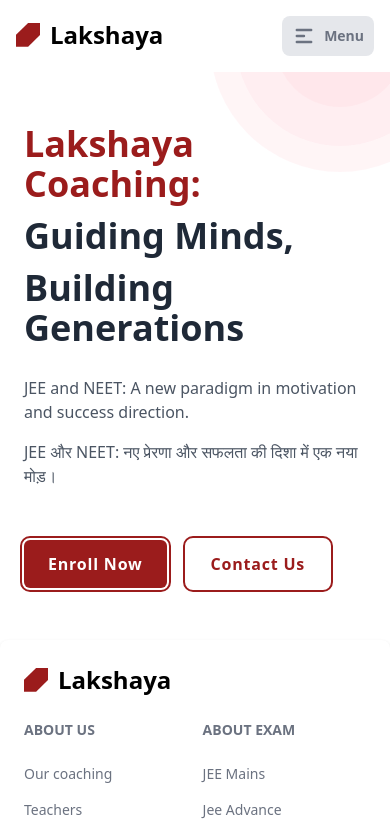
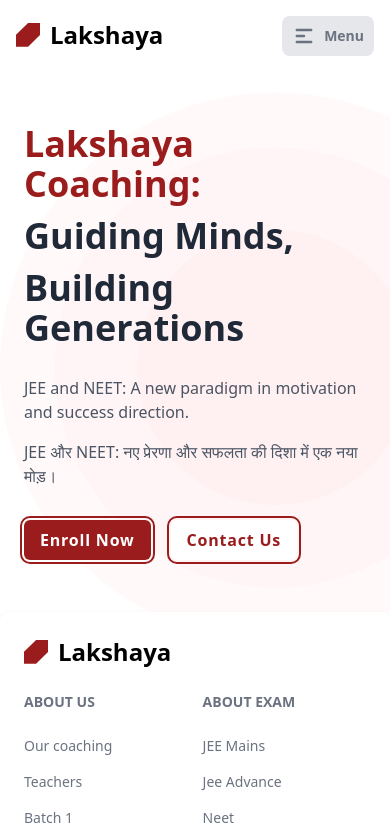
Before and after one commit to whyehtasam/Lakshaya, a React (Vite) app: page / in a window 390 px wide. Shown: the top 838 px of the page. Built offline with nearby package versions, Linux system fonts and the light colour scheme.

Commit message:
Update button styles and positioning in Hero and Landing components

```diff
--- a/src/apps/landing/Hero.jsx
+++ b/src/apps/landing/Hero.jsx
@@ -13,9 +13,9 @@ const Hero = () => {
                 <p className="mt-4 sm:text-lg text-gray-600 md:text-xl lg:text-2xl">JEE and NEET: A new paradigm in motivation and success direction.</p>
                 <p className="mt-4 sm:text-lg text-gray-600 md:text-xl lg:text-2xl">JEE और NEET: नए प्रेरणा और सफलता की दिशा में एक नया मोड़।</p>
             </div>
-            <div className='flex gap-5 mt-10'>
-                <PrimaryButton className='flex gap-2 px-6 py-3 sm:text-lg font-semibold tracking-wider rounded-md outline outline-2 outline-red-800 outline-offset-2 hover:bg-red-700' label='Enroll Now'/>
-                <SecondaryButton className='px-6 py-3 sm:text-lg font-bold tracking-wider text-black bg-white rounded-md outline outline-2 outline-red-800 outline-offset-2 hover:' label='Contact Us'/>
+            <div className='flex gap-5 sm:mt-10 mt-5'>
+                <PrimaryButton className='flex gap-2 sm:px-6 sm:py-3 sm:text-lg font-semibold tracking-wider rounded-md outline outline-2 outline-red-800 outline-offset-2 hover:bg-red-700' label='Enroll Now'/>
+                <SecondaryButton className='sm:px-6 sm:py-3 sm:text-lg font-bold tracking-wider text-black bg-white rounded-md outline outline-2 outline-red-800 outline-offset-2 hover:' label='Contact Us'/>
             </div>
 
 
--- a/src/apps/landing/Landing.jsx
+++ b/src/apps/landing/Landing.jsx
@@ -6,7 +6,7 @@ const Landing = () => {
   return (
     <div className="relative overflow-hidden">
       <Container className=" landing">
-        <div className="w-8/12 -z-50 absolute -right-20 -top-40 opacity-80">
+        <div className="absolute h-[70vh] sm:w-8/12 -z-50 -right-40 -top-0 sm:-right-20 sm:-top-40  opacity-50 sm:opacity-80">
           <BlobCircle />
         </div>
         <Hero />
```
